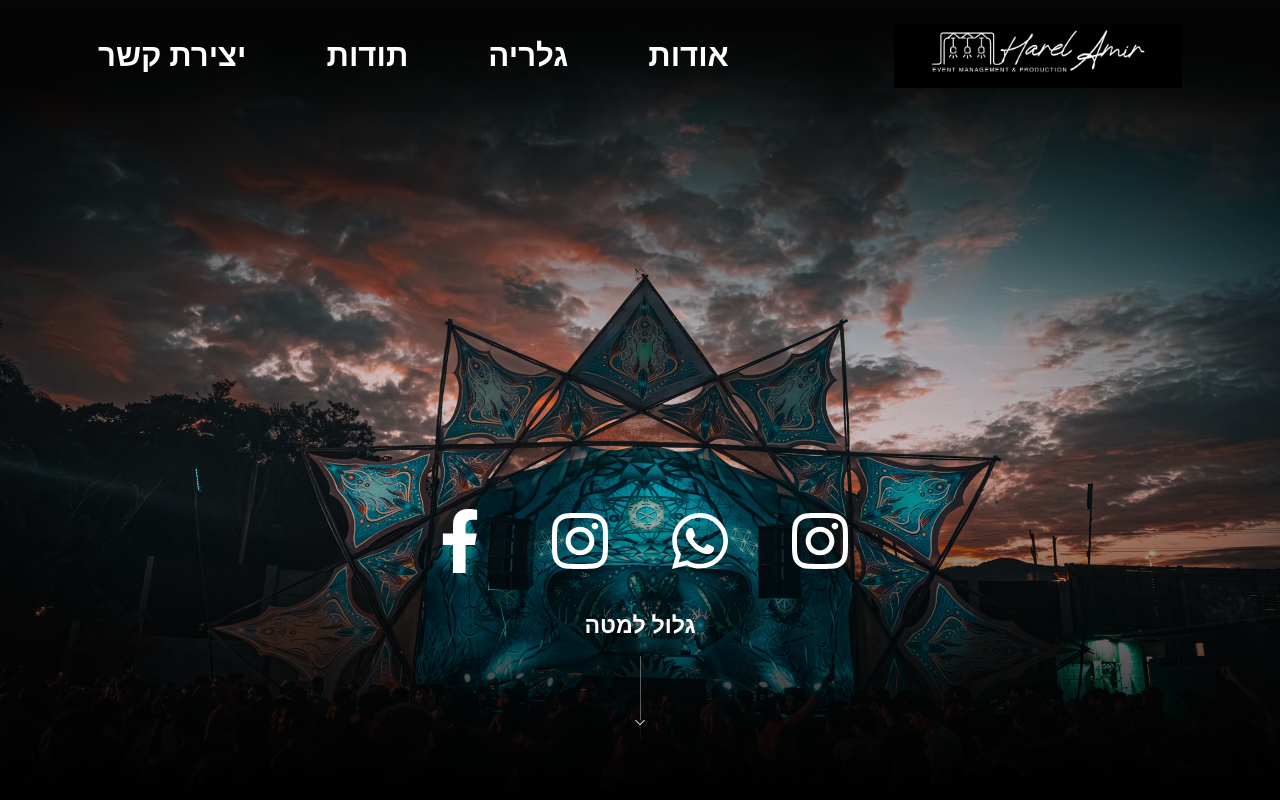
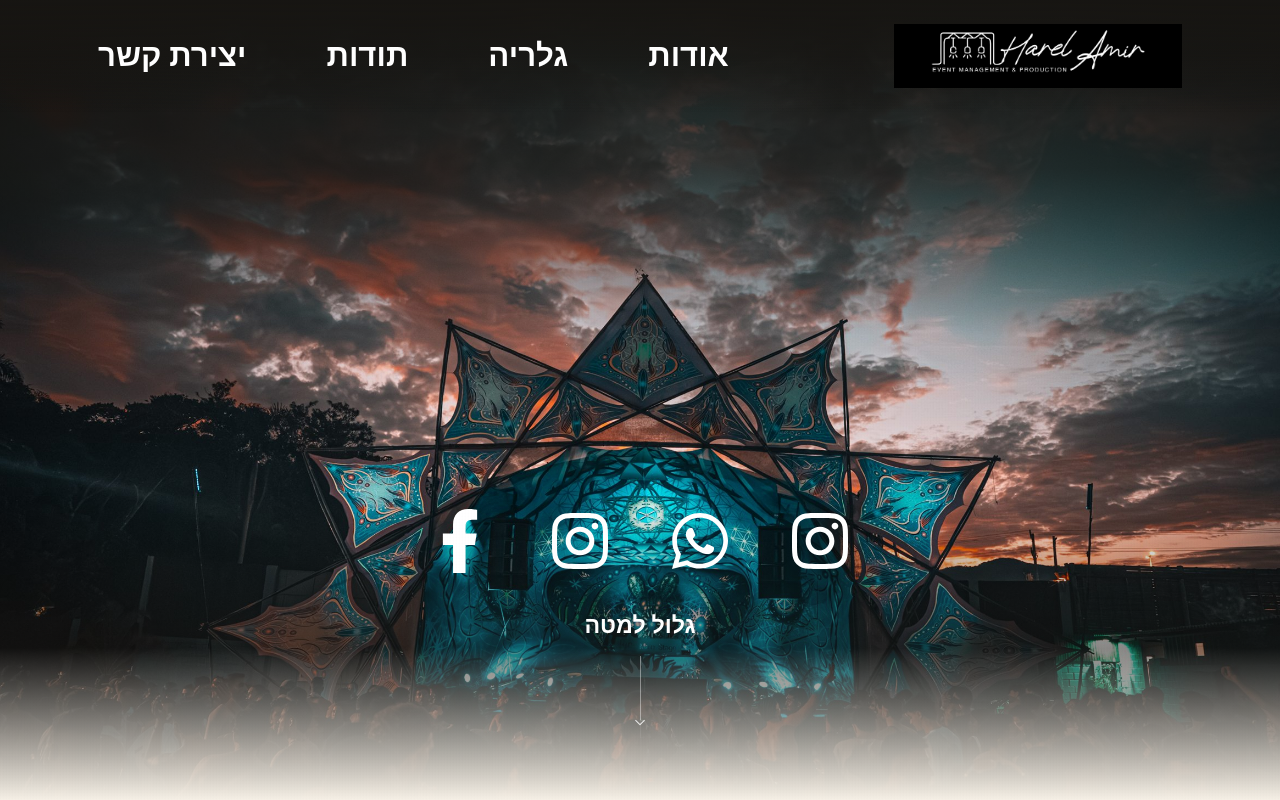
Before and after one commit to zivkadari/harel-amir-website, a Next.js app: page / in a window 1280 px wide. Built offline with nearby package versions, Linux system fonts and the light colour scheme.

Commit message:
Unify site with warm cream palette

```diff
--- a/app/globals.css
+++ b/app/globals.css
@@ -6,8 +6,18 @@
   --font-display: "Heebo", "Assistant", "Helvetica Neue", Arial, sans-serif;
   --font-body: "Assistant", "Heebo", "Helvetica Neue", Arial, sans-serif;
   --header-height: 76px;
-  color-scheme: dark;
-  background: #050505;
+  --color-ink: #171512;
+  --color-charcoal: #27221c;
+  --color-bone: #f4efe5;
+  --color-cream: #f6f0e6;
+  --color-ivory: #fbf7ee;
+  --color-stone: #efe6d7;
+  --color-mist: #6e665a;
+  --color-gold: #b89455;
+  --color-brass: #8a6f3e;
+  --color-border: rgba(23, 21, 18, 0.12);
+  color-scheme: light;
+  background: var(--color-cream);
 }
 
 * {
@@ -16,17 +26,17 @@
 
 html {
   scroll-behavior: smooth;
-  background: #050505;
+  background: var(--color-cream);
 }
 
 body {
   min-height: 100vh;
   margin: 0;
   background:
-    radial-gradient(circle at 18% 0%, rgba(201, 168, 103, 0.11), transparent 32rem),
-    radial-gradient(circle at 92% 48%, rgba(42, 73, 72, 0.16), transparent 30rem),
-    linear-gradient(180deg, #050505 0%, #0b0a09 42%, #050505 100%);
-  color: #f4efe5;
+    radial-gradient(circle at 14% 2%, rgba(184, 148, 85, 0.16), transparent 34rem),
+    radial-gradient(circle at 92% 42%, rgba(110, 102, 90, 0.12), transparent 30rem),
+    linear-gradient(180deg, var(--color-cream) 0%, var(--color-bone) 45%, var(--color-stone) 100%);
+  color: var(--color-ink);
   font-family: var(--font-body);
   text-rendering: optimizeLegibility;
   -webkit-font-smoothing: antialiased;
@@ -34,8 +44,8 @@ body {
 }
 
 body::selection {
-  background: rgba(201, 168, 103, 0.38);
-  color: #ffffff;
+  background: rgba(184, 148, 85, 0.34);
+  color: var(--color-ink);
 }
 
 a {
@@ -90,11 +100,11 @@ img {
   inset: 0;
   pointer-events: none;
   z-index: 60;
-  opacity: 0.08;
-  mix-blend-mode: soft-light;
+  opacity: 0.12;
+  mix-blend-mode: multiply;
   background-image:
-    linear-gradient(rgba(255, 255, 255, 0.04) 1px, transparent 1px),
-    linear-gradient(90deg, rgba(255, 255, 255, 0.03) 1px, transparent 1px);
+    linear-gradient(rgba(23, 21, 18, 0.025) 1px, transparent 1px),
+    linear-gradient(90deg, rgba(23, 21, 18, 0.018) 1px, transparent 1px);
   background-size: 3px 3px;
 }
 
@@ -105,7 +115,7 @@ img {
 }
 
 .eyebrow {
-  color: #c9a867;
+  color: var(--color-brass);
   font-size: 0.66rem;
   font-weight: 700;
   letter-spacing: 0.04em;
@@ -122,22 +132,22 @@ img {
   top: 0;
   height: 1px;
   content: "";
-  background: linear-gradient(90deg, transparent, rgba(244, 239, 229, 0.15), transparent);
+  background: linear-gradient(90deg, transparent, var(--color-border), transparent);
 }
 
 .luxury-panel {
   position: relative;
-  border: 1px solid rgba(244, 239, 229, 0.11);
+  border: 1px solid var(--color-border);
   background:
-    linear-gradient(145deg, rgba(244, 239, 229, 0.055), rgba(255, 255, 255, 0.018)),
-    rgba(16, 16, 15, 0.7);
-  box-shadow: inset 0 1px 0 rgba(255, 255, 255, 0.04);
+    linear-gradient(145deg, rgba(255, 249, 240, 0.72), rgba(239, 230, 215, 0.42)),
+    rgba(251, 247, 238, 0.82);
+  box-shadow: inset 0 1px 0 rgba(255, 249, 240, 0.64);
 }
 
 .media-frame {
   position: relative;
   overflow: hidden;
-  background: #050505;
+  background: var(--color-charcoal);
 }
 
 .media-frame::after {
@@ -146,8 +156,8 @@ img {
   pointer-events: none;
   content: "";
   background:
-    linear-gradient(115deg, transparent 0%, rgba(244, 239, 229, 0.09) 42%, transparent 58%),
-    radial-gradient(circle at 50% 0%, rgba(201, 168, 103, 0.16), transparent 50%);
+    linear-gradient(115deg, transparent 0%, rgba(246, 240, 230, 0.16) 42%, transparent 58%),
+    radial-gradient(circle at 50% 0%, rgba(184, 148, 85, 0.18), transparent 50%);
   opacity: 0;
   transform: translateX(-28%);
   transition: opacity 700ms ease, transform 1200ms cubic-bezier(0.22, 1, 0.36, 1);
@@ -164,7 +174,7 @@ img {
 }
 
 .testimonial-section::before {
-  background: linear-gradient(90deg, transparent, rgba(5, 5, 5, 0.12), transparent);
+  background: linear-gradient(90deg, transparent, var(--color-border), transparent);
 }
 
 .testimonial-section::after {
@@ -173,8 +183,8 @@ img {
   pointer-events: none;
   content: "";
   background-image:
-    linear-gradient(rgba(5, 5, 5, 0.025) 1px, transparent 1px),
-    linear-gradient(90deg, rgba(5, 5, 5, 0.018) 1px, transparent 1px);
+    linear-gradient(rgba(23, 21, 18, 0.025) 1px, transparent 1px),
+    linear-gradient(90deg, rgba(23, 21, 18, 0.018) 1px, transparent 1px);
   background-size: 18px 18px;
   opacity: 0.28;
 }
@@ -187,7 +197,7 @@ img {
 .testimonial-rail {
   direction: rtl;
   scroll-padding-inline: 1rem;
-  scrollbar-color: rgba(139, 109, 53, 0.48) rgba(5, 5, 5, 0.08);
+  scrollbar-color: rgba(138, 111, 62, 0.48) rgba(23, 21, 18, 0.08);
   scrollbar-width: thin;
 }
 
@@ -196,11 +206,11 @@ img {
 }
 
 .testimonial-rail::-webkit-scrollbar-track {
-  background: rgba(5, 5, 5, 0.08);
+  background: rgba(23, 21, 18, 0.08);
 }
 
 .testimonial-rail::-webkit-scrollbar-thumb {
-  background: rgba(139, 109, 53, 0.48);
+  background: rgba(138, 111, 62, 0.48);
 }
 
 .testimonial-card {
@@ -216,31 +226,35 @@ img {
 
 .field {
   width: 100%;
-  border: 1px solid rgba(244, 239, 229, 0.12);
+  border: 1px solid var(--color-border);
   border-radius: 0;
-  background: rgba(255, 255, 255, 0.03);
-  color: #f4efe5;
+  background: rgba(251, 247, 238, 0.72);
+  color: var(--color-ink);
   outline: none;
   padding: 1.05rem 1rem;
   transition: border-color 160ms ease, background-color 160ms ease;
 }
 
 .field:focus {
-  border-color: rgba(201, 168, 103, 0.72);
-  background: rgba(255, 255, 255, 0.06);
+  border-color: rgba(184, 148, 85, 0.72);
+  background: rgba(251, 247, 238, 0.94);
 }
 
 .field::placeholder {
-  color: rgba(244, 239, 229, 0.42);
+  color: rgba(110, 102, 90, 0.58);
 }
 
 .gold-line {
-  background: linear-gradient(90deg, transparent, rgba(201, 168, 103, 0.8), transparent);
+  background: linear-gradient(90deg, transparent, rgba(184, 148, 85, 0.72), transparent);
   height: 1px;
 }
 
 .scroll-pulse {
   animation: scroll-pulse 1.55s cubic-bezier(0.16, 1, 0.3, 1) infinite;
+}
+
+.scroll-cue-line {
+  filter: drop-shadow(0 6px 12px rgba(23, 21, 18, 0.82));
 }
 
 .scroll-cue-line::after {
--- a/app/page.tsx
+++ b/app/page.tsx
@@ -378,7 +378,7 @@ function FadeIn({
 
 function Header() {
   return (
-    <header className="absolute inset-x-0 top-0 z-50 bg-gradient-to-b from-ink via-ink/72 to-transparent">
+    <header className="absolute inset-x-0 top-0 z-50 bg-gradient-to-b from-ink/90 via-ink/60 to-transparent">
       <div className="section-shell flex h-[var(--header-height)] items-center justify-between md:h-28">
         <a href="#hero" className="group min-w-0" aria-label="דף הבית של Harel Amir">
           <span className="relative block h-12 w-44 overflow-hidden md:h-16 md:w-64 lg:w-72" dir="ltr">
@@ -406,7 +406,7 @@ function Header() {
         </nav>
 
         <details className="group md:hidden">
-          <summary className="relative z-50 flex h-11 w-11 cursor-pointer list-none items-center justify-center border border-white/12 bg-white/[0.03] text-bone backdrop-blur [&::-webkit-details-marker]:hidden">
+          <summary className="relative z-50 flex h-11 w-11 cursor-pointer list-none items-center justify-center border border-bone/20 bg-ink/20 text-bone backdrop-blur [&::-webkit-details-marker]:hidden">
             <span className="sr-only">פתח תפריט</span>
             <span className="relative h-4 w-5">
               <span className="absolute left-0 top-0 h-px w-5 bg-bone transition group-open:translate-y-2 group-open:rotate-45" />
@@ -416,7 +416,7 @@ function Header() {
           </summary>
 
           <div
-            className="invisible absolute left-0 top-0 z-40 h-[100svh] w-screen translate-x-full bg-ink px-5 pb-8 pt-28 opacity-0 transition duration-300 group-open:visible group-open:translate-x-0 group-open:opacity-100"
+            className="invisible absolute left-0 top-0 z-40 h-[100svh] w-screen translate-x-full bg-cream px-5 pb-8 pt-28 text-ink opacity-0 shadow-[0_24px_80px_rgba(23,21,18,0.18)] transition duration-300 group-open:visible group-open:translate-x-0 group-open:opacity-100"
           >
             <nav className="flex h-full flex-col justify-between" aria-label="ניווט מובייל">
               <div>
@@ -426,7 +426,7 @@ function Header() {
                       key={item.href}
                       href={item.href}
                       onClick={(event) => event.currentTarget.closest("details")?.removeAttribute("open")}
-                      className="block border-b border-white/10 pb-5 text-right font-display text-[2.65rem] font-semibold leading-none text-bone"
+                      className="block border-b border-ink/10 pb-5 text-right font-display text-[2.65rem] font-semibold leading-none text-ink"
                     >
                       {item.label}
                     </a>
@@ -450,7 +450,7 @@ function Header() {
               <a
                 href={whatsappUrl}
                 onClick={(event) => event.currentTarget.closest("details")?.removeAttribute("open")}
-                className="inline-flex w-full items-center justify-center bg-bone px-6 py-4 text-sm font-bold tracking-normal text-ink transition active:scale-[0.985]"
+                className="inline-flex w-full items-center justify-center bg-ink px-6 py-4 text-sm font-bold tracking-normal text-bone shadow-glow transition active:scale-[0.985]"
                 target="_blank"
                 rel="noreferrer"
               >
@@ -491,9 +491,9 @@ function Hero() {
         animate={{ scale: 1, opacity: 1 }}
         transition={{ duration: 1.6, ease: [0.16, 1, 0.3, 1] }}
       >
-        <div className="absolute inset-x-0 top-0 h-[42%] bg-gradient-to-b from-black via-black/76 to-transparent" />
-        <div className="absolute inset-x-0 bottom-0 h-[46%] bg-gradient-to-t from-black via-black/58 to-transparent" />
-        <div className="absolute inset-0 bg-black/18 md:bg-black/10" />
+        <div className="absolute inset-x-0 top-0 h-[42%] bg-gradient-to-b from-ink/90 via-ink/70 to-transparent" />
+        <div className="absolute inset-x-0 bottom-0 h-[38%] bg-gradient-to-t from-cream via-ink/50 to-transparent" />
+        <div className="absolute inset-0 bg-ink/24 md:bg-ink/16" />
       </motion.div>
 
       <div className="section-shell pointer-events-none relative z-10 flex min-h-screen items-end justify-center pb-16 pt-36 md:pb-20 md:pt-36">
@@ -519,10 +519,10 @@ function Hero() {
 
           <a
             href="#about"
-            className="mt-8 flex flex-col items-center gap-3 text-center font-display text-[0.92rem] font-black tracking-normal text-white transition hover:text-gold md:mt-9 md:text-[1.45rem]"
+            className="mt-8 flex flex-col items-center gap-3 text-center font-display text-[0.92rem] font-black tracking-normal text-white drop-shadow-[0_8px_22px_rgba(23,21,18,0.7)] transition hover:text-gold md:mt-9 md:text-[1.45rem]"
           >
             <span>גלול למטה</span>
-            <span className="scroll-cue-line relative h-12 w-px bg-white/35 md:h-16">
+            <span className="scroll-cue-line relative h-12 w-px bg-white/40 md:h-16">
               <span className="scroll-pulse absolute left-0 top-0 h-5 w-px bg-white" />
             </span>
           </a>
@@ -544,7 +544,7 @@ function SectionHeading({
   return (
     <FadeIn className="mb-12 md:mb-16">
       <p className="eyebrow mb-5">{eyebrow}</p>
-      <h2 className="text-balance max-w-3xl font-display text-[2.75rem] font-semibold leading-[0.92] text-bone md:text-7xl">
+      <h2 className="text-balance max-w-3xl font-display text-[2.75rem] font-semibold leading-[0.92] text-ink md:text-7xl">
         {title}
       </h2>
       {text ? <p className="mt-7 max-w-2xl text-base leading-8 text-mist md:text-lg">{text}</p> : null}
@@ -554,19 +554,19 @@ function SectionHeading({
 
 function About() {
   return (
-    <section id="about" className="snap-section portfolio-section grid overflow-hidden bg-ink py-14 md:py-0">
+    <section id="about" className="snap-section portfolio-section grid overflow-hidden bg-cream py-14 text-ink md:py-0">
       <div className="section-shell grid min-h-screen gap-8 pt-6 md:grid-cols-[1fr_0.92fr] md:items-center md:gap-14 md:pt-0">
         <FadeIn className="order-2 md:order-1">
           <p className="eyebrow mb-5">הראל אמיר</p>
           <p className="mb-8 text-[0.82rem] font-bold tracking-normal text-mist md:text-[0.95rem]">
             הפקה וניהול אירועים
           </p>
-          <h2 className="text-balance max-w-2xl font-display text-[3rem] font-black leading-[0.95] text-bone md:text-7xl">
+          <h2 className="text-balance max-w-2xl font-display text-[3rem] font-black leading-[0.95] text-ink md:text-7xl">
             שליטה רגועה.
             <span className="block">אנרגיה גבוהה.</span>
           </h2>
           <div className="mt-8 grid max-w-2xl gap-5">
-            <p className="border-r border-gold/50 pr-5 text-lg leading-8 text-bone/86 md:text-2xl md:leading-10">
+            <p className="border-r border-gold/60 pr-5 text-lg leading-8 text-ink/80 md:text-2xl md:leading-10">
               הראל אמיר יוצר אירועים וחוויות ייחודיות, המותאמות אישית לכל לקוח — עם דגש על אווירה, אסתטיקה ותשומת לב לפרטים הקטנים.
               <br />
               מחתונות ואירועים פרטיים ועד הפקות בינלאומיות, כל אירוע נבנה כדי להרגיש אלגנטי, אותנטי ובלתי נשכח.
@@ -574,7 +574,7 @@ function About() {
           </div>
         </FadeIn>
         <FadeIn delay={0.04} className="order-1 md:order-2">
-          <div className="relative mx-auto w-full max-w-[25rem] overflow-hidden rounded-[1.15rem] border border-white/10 bg-white/[0.035] shadow-glow md:max-w-none">
+          <div className="relative mx-auto w-full max-w-[25rem] overflow-hidden rounded-[1.15rem] border border-ink/10 bg-ivory shadow-glow md:max-w-none">
             <div className="relative aspect-[4/5] md:h-[78svh] md:aspect-auto">
               <Image
                 src="/images/harel-about-new.jpg"
@@ -583,7 +583,7 @@ function About() {
                 sizes="(min-width: 768px) 44vw, 100vw"
                 className="object-cover object-[48%_42%] saturate-[0.9]"
               />
-              <div className="absolute inset-0 bg-gradient-to-t from-ink/58 via-transparent to-transparent" />
+              <div className="absolute inset-0 bg-gradient-to-t from-ink/40 via-transparent to-transparent" />
             </div>
           </div>
         </FadeIn>
@@ -608,7 +608,7 @@ function Gallery({
   }, []);
 
   return (
-    <section id="gallery" className="snap-section gallery-section portfolio-section overflow-hidden bg-bone py-0 text-ink">
+    <section id="gallery" className="snap-section gallery-section portfolio-section overflow-hidden bg-stone py-0 text-ink">
       <div className="section-shell py-6 md:grid md:min-h-screen md:content-center md:py-0">
         <div className="grid grid-cols-3 gap-1 sm:gap-2 md:grid-cols-2 lg:grid-cols-4 lg:auto-rows-[13vh]">
           {displayedGalleryImages.map((image, index) => (
@@ -616,7 +616,7 @@ function Gallery({
               <button
                 type="button"
                 onClick={() => onOpen(image)}
-                className="group media-frame block aspect-square h-full w-full cursor-pointer bg-ink text-right md:aspect-[4/3] lg:aspect-auto"
+                className="group media-frame block aspect-square h-full w-full cursor-pointer bg-charcoal text-right md:aspect-[4/3] lg:aspect-auto"
                 aria-label={`פתח תמונה: ${image.alt}`}
               >
                 <Image
@@ -642,7 +642,7 @@ function ClientWords({
   onOpen: (testimonial: (typeof testimonials)[number]) => void;
 }) {
   return (
-    <section id="words" className="snap-section portfolio-section testimonial-section grid overflow-hidden bg-bone py-14 text-ink md:py-0">
+    <section id="words" className="snap-section portfolio-section testimonial-section grid overflow-hidden bg-cream py-14 text-ink md:py-0">
       <div className="section-shell grid min-h-screen content-center gap-8">
         <FadeIn className="md:flex md:items-end md:justify-between">
           <div>
@@ -651,7 +651,7 @@ function ClientWords({
               מילים מהאירועים
             </h2>
           </div>
-          <p className="mt-5 max-w-sm text-base leading-7 text-ink/62 md:mt-0">
+          <p className="mt-5 max-w-sm text-base leading-7 text-ink/60 md:mt-0">
             הודעות אמיתיות מזוגות ולקוחות אחרי האירוע.
           </p>
         </FadeIn>
@@ -662,8 +662,8 @@ function ClientWords({
               delay={(index % 3) * 0.04}
               className="min-w-[74vw] snap-start sm:min-w-[20rem] md:min-w-[calc((100%_-_2rem)/3)] lg:min-w-[calc((100%_-_3rem)/4)]"
             >
-              <article className="testimonial-card flex min-h-[16.5rem] flex-col border border-ink/18 bg-[#fbf7ee] px-5 pb-5 pt-4 shadow-[0_18px_48px_rgba(5,5,5,0.08)] md:min-h-[18rem] md:px-6 md:pb-6">
-                <div className="mx-auto mb-4 flex h-8 w-8 items-center justify-center rounded-full border border-brass/35 text-sm text-brass">
+              <article className="testimonial-card flex min-h-[16.5rem] flex-col border border-ink/10 bg-ivory px-5 pb-5 pt-4 shadow-[0_18px_48px_rgba(80,63,38,0.08)] md:min-h-[18rem] md:px-6 md:pb-6">
+                <div className="mx-auto mb-4 flex h-8 w-8 items-center justify-center rounded-full border border-brass/40 text-sm text-brass">
                   ♥
                 </div>
                 <div className="text-center" dir="rtl">
@@ -691,8 +691,8 @@ function ClientWords({
 
 function Contact() {
   return (
-    <section id="contact" className="snap-section portfolio-section relative grid overflow-hidden py-14 md:py-0">
-      <div className="absolute inset-0 -z-10 bg-[radial-gradient(circle_at_50%_10%,rgba(201,168,103,0.16),transparent_34rem)]" />
+    <section id="contact" className="snap-section portfolio-section relative grid overflow-hidden bg-stone py-14 text-ink md:py-0">
+      <div className="absolute inset-0 -z-10 bg-[radial-gradient(circle_at_50%_10%,rgba(184,148,85,0.18),transparent_34rem)]" />
       <div className="section-shell flex min-h-screen flex-col justify-center">
         <div className="max-w-4xl">
           <SectionHeading
@@ -705,7 +705,7 @@ function Contact() {
               href={whatsappUrl}
               target="_blank"
               rel="noreferrer"
-              className="inline-flex items-center justify-center border border-gold/55 bg-white/[0.025] px-6 py-4 text-sm font-bold tracking-normal text-bone backdrop-blur transition hover:bg-gold hover:text-ink active:scale-[0.985]"
+              className="inline-flex items-center justify-center border border-gold/60 bg-ink px-6 py-4 text-sm font-bold tracking-normal text-bone shadow-glow transition hover:bg-gold hover:text-ink active:scale-[0.985]"
             >
               דברו איתי בוואטסאפ
             </a>
@@ -713,7 +713,7 @@ function Contact() {
               href={instagramUrl}
               target="_blank"
               rel="noreferrer"
-              className="inline-flex items-center justify-center border border-white/14 px-6 py-4 text-sm font-bold tracking-normal text-bone/82 transition hover:border-gold/55 hover:text-gold active:scale-[0.985]"
+              className="inline-flex items-center justify-center border border-ink/10 bg-ivory/60 px-6 py-4 text-sm font-bold tracking-normal text-ink/75 transition hover:border-gold/60 hover:text-brass active:scale-[0.985]"
             >
               אינסטגרם
             </a>
@@ -721,33 +721,33 @@ function Contact() {
               href={euforiaInstagramUrl}
               target="_blank"
               rel="noreferrer"
-              className="inline-flex items-center justify-center border border-white/14 px-6 py-4 text-sm font-bold tracking-normal text-bone/82 transition hover:border-gold/55 hover:text-gold active:scale-[0.985]"
+              className="inline-flex items-center justify-center border border-ink/10 bg-ivory/60 px-6 py-4 text-sm font-bold tracking-normal text-ink/75 transition hover:border-gold/60 hover:text-brass active:scale-[0.985]"
             >
               אופוריה
             </a>
           </div>
         </div>
 
-        <footer className="mt-16 border-t border-white/10 pt-8 md:mt-20">
+        <footer className="mt-16 border-t border-ink/10 pt-8 md:mt-20">
           <div className="grid gap-8 md:grid-cols-[1.2fr_0.8fr] md:items-end">
           <div>
-            <p className="font-display text-4xl font-semibold text-bone" dir="ltr">Harel Amir</p>
+            <p className="font-display text-4xl font-semibold text-ink" dir="ltr">Harel Amir</p>
             <p className="mt-3 text-sm tracking-normal text-mist">
               הפקה וניהול אירועים
             </p>
             <p className="mt-2 text-mist">תל אביב</p>
           </div>
-          <div className="flex flex-wrap gap-5 text-sm font-semibold tracking-normal text-bone/70 md:justify-end">
-            <a className="transition hover:text-gold" href={instagramUrl} target="_blank" rel="noreferrer">
+          <div className="flex flex-wrap gap-5 text-sm font-semibold tracking-normal text-ink/70 md:justify-end">
+            <a className="transition hover:text-brass" href={instagramUrl} target="_blank" rel="noreferrer">
               אינסטגרם
             </a>
-            <a className="transition hover:text-gold" href={euforiaInstagramUrl} target="_blank" rel="noreferrer">
+            <a className="transition hover:text-brass" href={euforiaInstagramUrl} target="_blank" rel="noreferrer">
               אופוריה
             </a>
-            <a className="transition hover:text-gold" href={facebookUrl} target="_blank" rel="noreferrer">
+            <a className="transition hover:text-brass" href={facebookUrl} target="_blank" rel="noreferrer">
               פייסבוק
             </a>
-            <a className="transition hover:text-gold" href={whatsappUrl} target="_blank" rel="noreferrer">
+            <a className="transition hover:text-brass" href={whatsappUrl} target="_blank" rel="noreferrer">
               וואטסאפ
             </a>
           </div>
@@ -771,7 +771,7 @@ function GalleryLightbox({
 
   return (
     <div
-      className="fixed inset-0 z-[80] grid place-items-center bg-black/92 p-4"
+      className="fixed inset-0 z-[80] grid place-items-center bg-black/90 p-4"
       role="dialog"
       aria-modal="true"
       onClick={onClose}
@@ -802,24 +802,24 @@ function TestimonialModal({
   }
 
   return (
-    <div className="fixed inset-0 z-[80] overflow-y-auto bg-black/82 px-4 py-5 md:p-6" role="dialog" aria-modal="true">
+    <div className="fixed inset-0 z-[80] overflow-y-auto bg-black/80 px-4 py-5 md:p-6" role="dialog" aria-modal="true">
       <div className="mx-auto flex min-h-[100svh] max-w-2xl items-center py-12">
-        <article className="relative w-full border border-ink/12 bg-bone px-6 py-8 text-center text-ink shadow-[0_30px_90px_rgba(0,0,0,0.45)] md:px-10 md:py-10" dir="rtl">
+        <article className="relative w-full border border-ink/10 bg-ivory px-6 py-8 text-center text-ink shadow-[0_30px_90px_rgba(80,63,38,0.22)] md:px-10 md:py-10" dir="rtl">
           <button
             type="button"
             onClick={onClose}
-            className="absolute left-4 top-4 border border-ink/18 px-3 py-2 text-[0.76rem] font-bold tracking-normal text-ink/72 transition hover:border-brass hover:text-brass"
+            className="absolute left-4 top-4 border border-ink/20 px-3 py-2 text-[0.76rem] font-bold tracking-normal text-ink/70 transition hover:border-brass hover:text-brass"
           >
             סגור
           </button>
-          <div className="mx-auto mb-5 mt-7 flex h-9 w-9 items-center justify-center rounded-full border border-brass/35 text-sm text-brass md:mt-0">
+          <div className="mx-auto mb-5 mt-7 flex h-9 w-9 items-center justify-center rounded-full border border-brass/40 text-sm text-brass md:mt-0">
             ♥
           </div>
           <h3 className="font-display text-3xl font-black leading-none text-ink">{testimonial.names}</h3>
           <p className="mt-2 text-center text-xs font-bold tracking-normal text-brass">
             {testimonial.date}
           </p>
-          <p className="mt-8 whitespace-pre-line text-right text-lg leading-9 text-ink/86 md:text-xl">
+          <p className="mt-8 whitespace-pre-line text-right text-lg leading-9 text-ink/80 md:text-xl">
             {`״${testimonial.text}״`}
           </p>
         </article>
@@ -830,7 +830,7 @@ function TestimonialModal({
 
 function StickyMobileCta() {
   return (
-    <div className="fixed inset-x-0 bottom-0 z-40 border-t border-white/10 bg-ink/76 p-3 backdrop-blur-2xl md:hidden">
+    <div className="fixed inset-x-0 bottom-0 z-40 border-t border-ink/10 bg-cream/90 p-3 shadow-[0_-18px_42px_rgba(80,63,38,0.14)] backdrop-blur-2xl md:hidden">
       <a
         href={whatsappUrl}
         target="_blank"
```
Also changed, not shown: tailwind.config.ts (+10 -7 lines).
